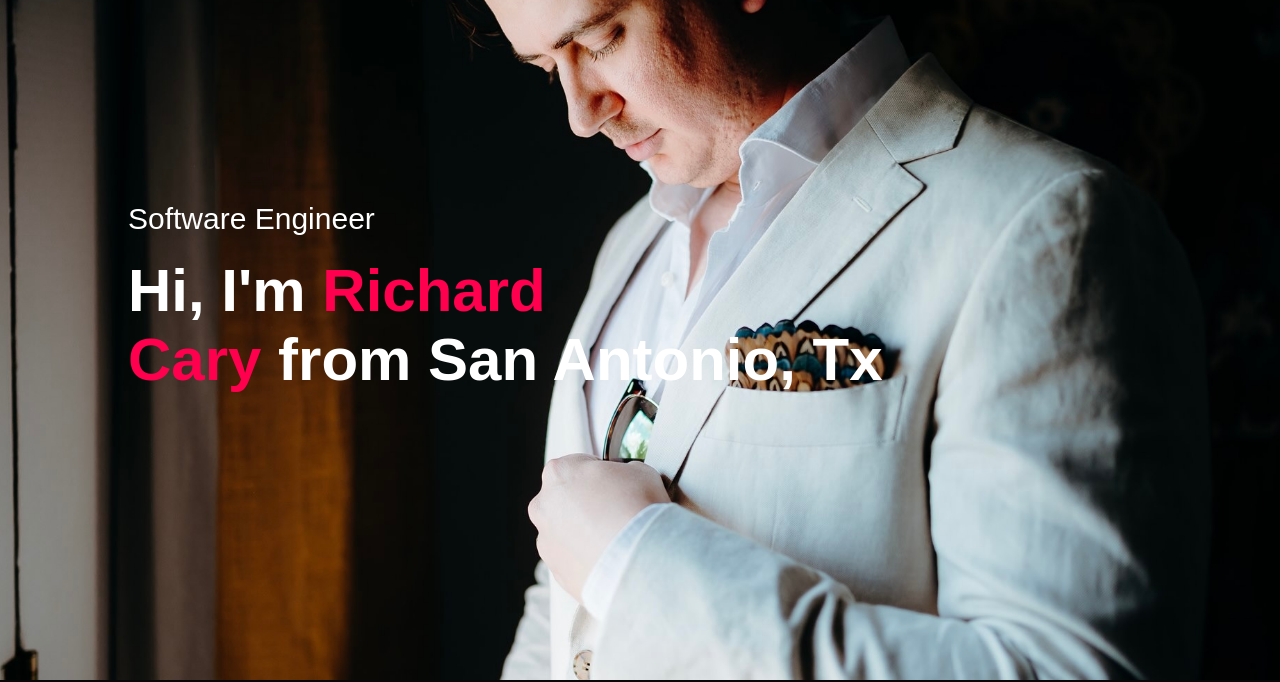
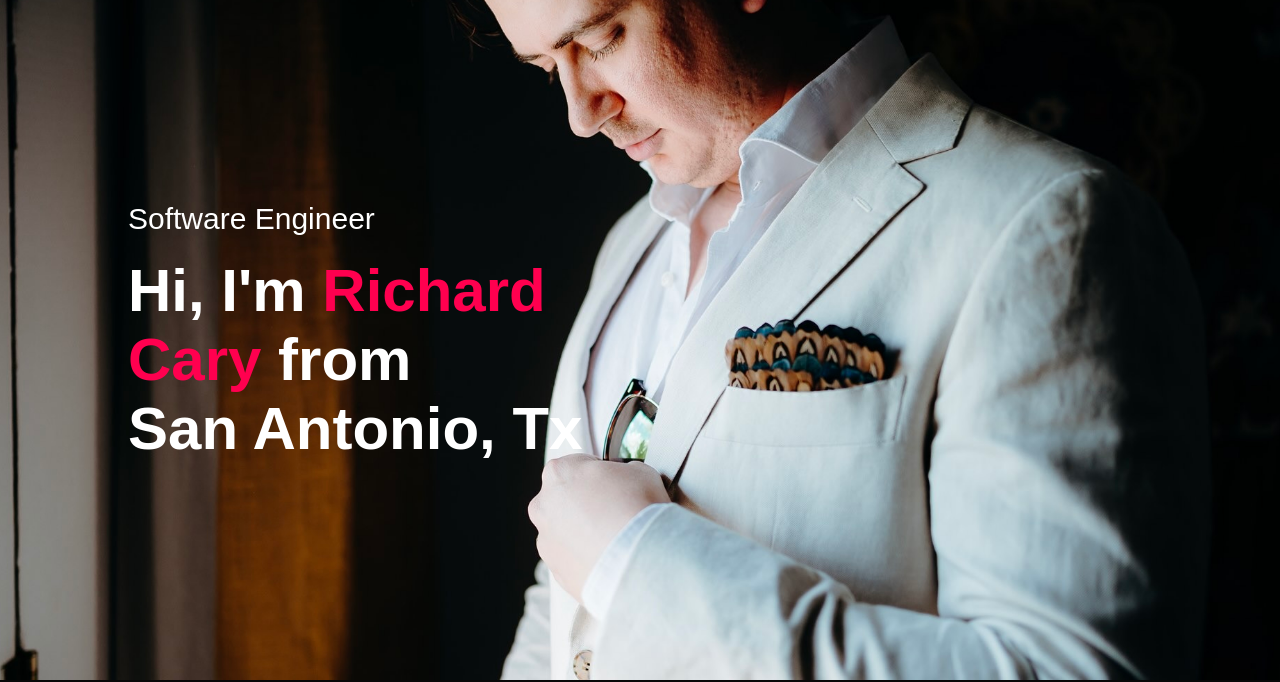
Before and after one commit to rickycary/portfolio, a plain HTML site: page index.html in a window 1280 px wide. Shown: the part 120-802 px from the top of the page. Drawn offline with Linux system fonts and the light colour scheme.

Commit message:
Changes to header section

```diff
--- a/index.html
+++ b/index.html
@@ -27,7 +27,7 @@
             </nav>
             <div class="header-text">
                 <p>Software Engineer</p>
-                <h1>Hi, I'm <span>Richard<br>Cary</span> from San Antonio, Tx</h1>
+                <h1>Hi, I'm <span>Richard<br>Cary</span> from <br>San Antonio, Tx</h1>
             </div>
         </div>
     </div>
```
